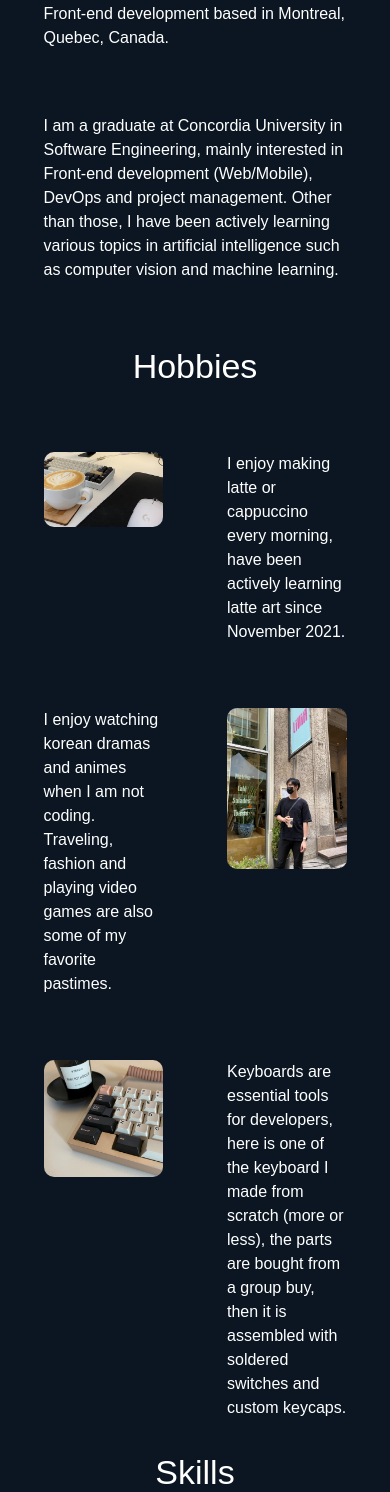
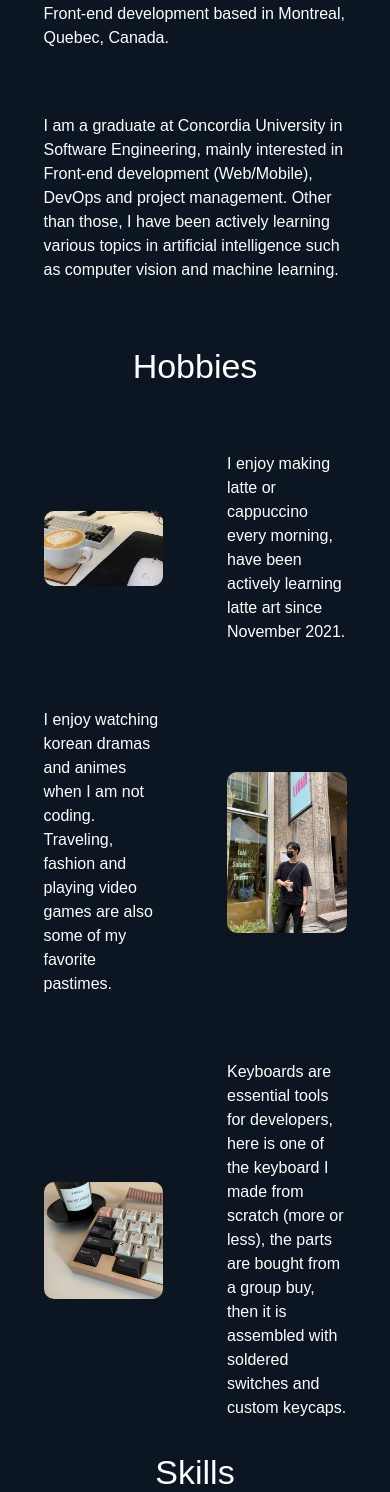
Before and after one commit to willyyhuang/portfolio, a Next.js app: page / in a window 390 px wide. Shown: the part 439-1931 px from the top of the page. Built offline with nearby package versions, Linux system fonts and the light colour scheme; a web font is replaced by a local one.

Commit message:
update responsive

```diff
--- a/components/Carousel.tsx
+++ b/components/Carousel.tsx
@@ -37,7 +37,7 @@ const CarouselContainer = styled.div<{height?: string}>`
 const CarouselItem = styled.div<{height?: string}>`
   scroll-snap-align: center;
   @media only screen and (max-width: 400px) {
-    width: 80%;
+    width: 100%;
   }
   padding: 12px;
   height: ${(props) => props.height};
--- a/pages/index.tsx
+++ b/pages/index.tsx
@@ -15,6 +15,9 @@ import styled from 'styled-components'
 
 const StyledImage = styled(Image)`
   border-radius: 10px;
+  @media only screen and (max-width: 400px) {
+    width: 100%;
+  }
 `
 
 type SkillData = {
@@ -116,8 +119,8 @@ const About = () => (
       <Grid item container xs={12} justifyContent='center'>
         <Typography variant='h4'>Hobbies</Typography>
       </Grid>
-      <Grid item xs={6}>
-        <StyledImage src={coffee} alt='coffee' />
+      <Grid item xs={6} style={{alignSelf: 'center'}}>
+        <StyledImage layout='responsive' src={coffee} alt='coffee' />
       </Grid>
       <Grid item xs={6} style={{alignSelf: 'center'}}>
         <Typography>
@@ -131,11 +134,11 @@ const About = () => (
           playing video games are also some of my favorite pastimes.
         </Typography>
       </Grid>
-      <Grid item xs={6}>
-        <StyledImage src={livia} alt='livia picture' />
+      <Grid item xs={6} style={{alignSelf: 'center'}}>
+        <StyledImage layout='responsive' src={livia} alt='livia picture' />
       </Grid>
-      <Grid item xs={6}>
-        <StyledImage src={keyboard} alt='keyboard' />
+      <Grid item xs={6} style={{alignSelf: 'center'}}>
+        <StyledImage layout='responsive' src={keyboard} alt='keyboard' />
       </Grid>
       <Grid item xs={6} style={{alignSelf: 'center'}}>
         <Typography>
```
Also changed, not shown: pages/Projects.tsx (+8 -3 lines).
